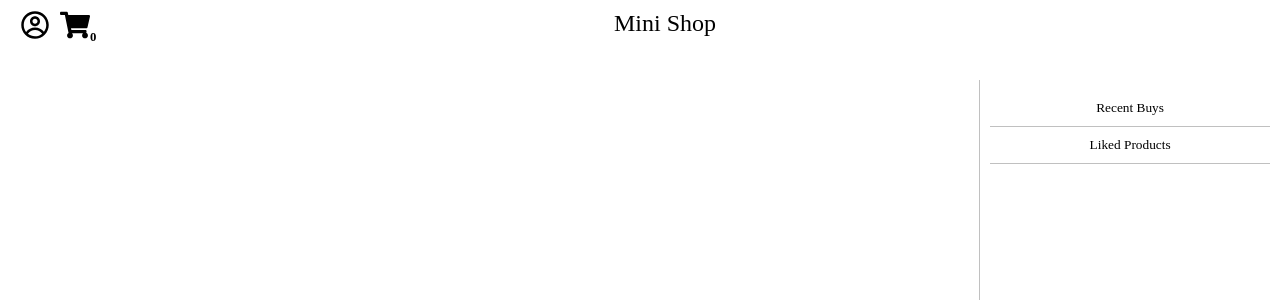
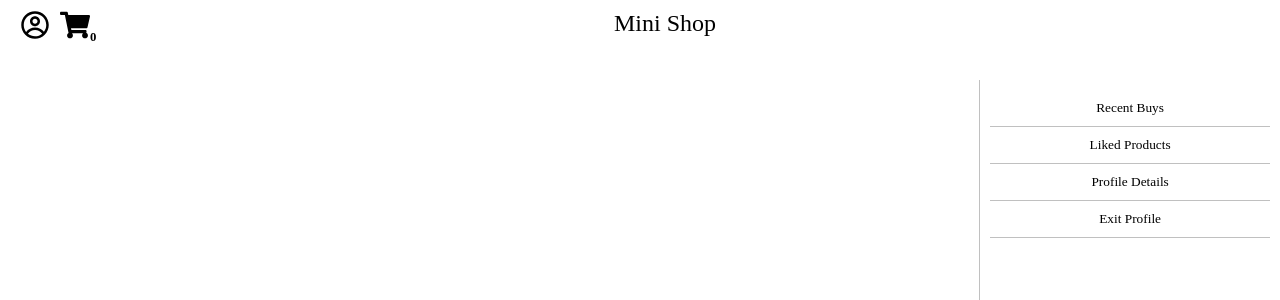
Before and after one commit to EhsanTheCoder98/Mini-Shop, a React (Create React App) app: page /landingpage/profile in a window 1280 px wide. Shown: the top 300 px of the page. Built offline with nearby package versions, Linux system fonts and the light colour scheme; some icons are missing.

Commit message:
exit button handled in profile component

```diff
--- a/src/components/Cart.jsx
+++ b/src/components/Cart.jsx
@@ -19,7 +19,7 @@ const Cart = () => {
             {selectedProducts.map(item=><CartProducts key={item.id} products={item}/>)}
         </div>
         {selectedProducts.length ? <div className={styles.checkoutContainer}>
-            <span>Your Overall Payment Is {overallPrice}$ </span>
+            <span>Your Overall Payment Is {overallPrice.toFixed(2)}$ </span>
             <button onClick={()=>dispatch(checkout())}>Wanna Cheackout?</button>
         </div> : null}
         {checkedout ? <h3 className={styles.succeedMsg}>Successfully Done!</h3> : null}
--- a/src/components/LikedProducts.module.css
+++ b/src/components/LikedProducts.module.css
@@ -1,5 +1,5 @@
 .bigContainer {
-    padding: 50px;
+    padding: 10px;
     display: flex;
     flex-wrap: wrap;
 }
--- a/src/components/Profile.jsx
+++ b/src/components/Profile.jsx
@@ -1,10 +1,15 @@
 import React , {useState} from 'react';
 import styles from './Profile.module.css';
-import { Route ,Routes , Link , Outlet} from 'react-router-dom';
 
 // components
 import RecentBuys from './RecentBuys';
 import LikedProducts from './LikedProducts';
+
+// react-router-dom
+import { useNavigate } from 'react-router-dom';
+
+// firebase
+import { getAuth , signOut } from 'firebase/auth';
 
 
 const Profile = () => {
@@ -12,6 +17,8 @@ const Profile = () => {
     const componentHandler = (type) => {
         setSelected(type);
     }
+    const auth = getAuth();
+    const navigate = useNavigate();
     return (
         <div className={styles.container}>
             <div className={styles.leftContainer}>
@@ -21,6 +28,11 @@ const Profile = () => {
             <div className={styles.rightContainer}>
                 <button  onClick={()=>componentHandler('recent')}>Recent Buys</button>
                 <button  onClick={()=>componentHandler('liked')}>Liked Products</button>
+                <button>Profile Details</button>
+                <button onClick={()=>signOut(auth).then(()=>{
+                alert("SignedOut Successfully");
+                navigate("/login")
+            })}>Exit Profile</button>
             </div>
         </div>
     );
--- a/src/components/RecentBuysDiv.jsx
+++ b/src/components/RecentBuysDiv.jsx
@@ -12,7 +12,7 @@ const RecentBuysDiv = ({ cartPurchased }) => {
         </div>
       ))}
       </div>
-        <span>{cartPurchased.price}$</span>
+        <span>{cartPurchased.price.toFixed(2)}$</span>
     </div>
   );
 };
```
